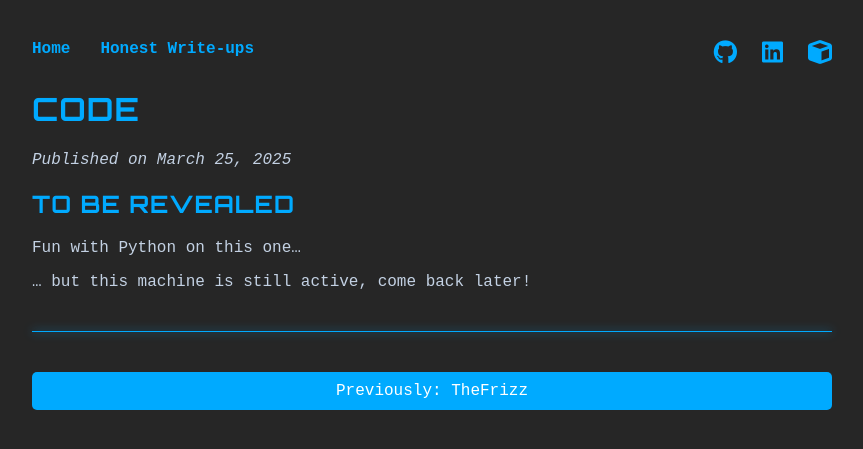
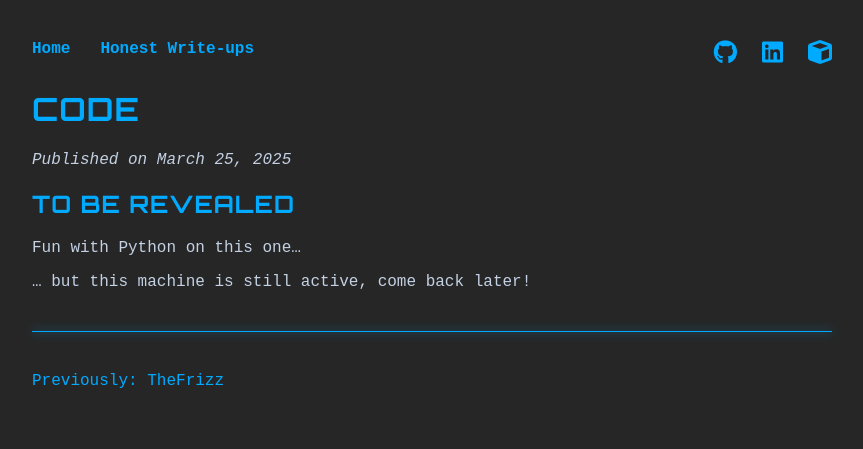
Before and after one commit to tiagomanunes/tiagomanunes.github.io, a Jekyll site: the page built from _writeups/code.md, in a window 1280 px wide. Shown: the top 449 px of the page, without its empty margins (208-1071 px from the left). Built offline with Jekyll 4.4.1, drawn with Linux system fonts in a browser that asks for light colours.

Commit message:
Fix post navigation styling

```diff
--- a/assets/css/style.css
+++ b/assets/css/style.css
@@ -122,17 +122,13 @@ hr {
 
 .post-nav a {
   flex: 1;
-  text-align: center;
-  padding: 10px;
-  background-color: #00aaff;
-  color: #ffffff;
+  color: #00aaff;
   text-decoration: none;
-  border-radius: 5px;
-  transition: background-color 0.3s ease-in-out;
+  transition: color 0.3s ease-in-out;
 }
 
 .post-nav a:hover {
-  background-color: #0088cc;
+  color: #0088cc;
 }
 
 .prev {
```
